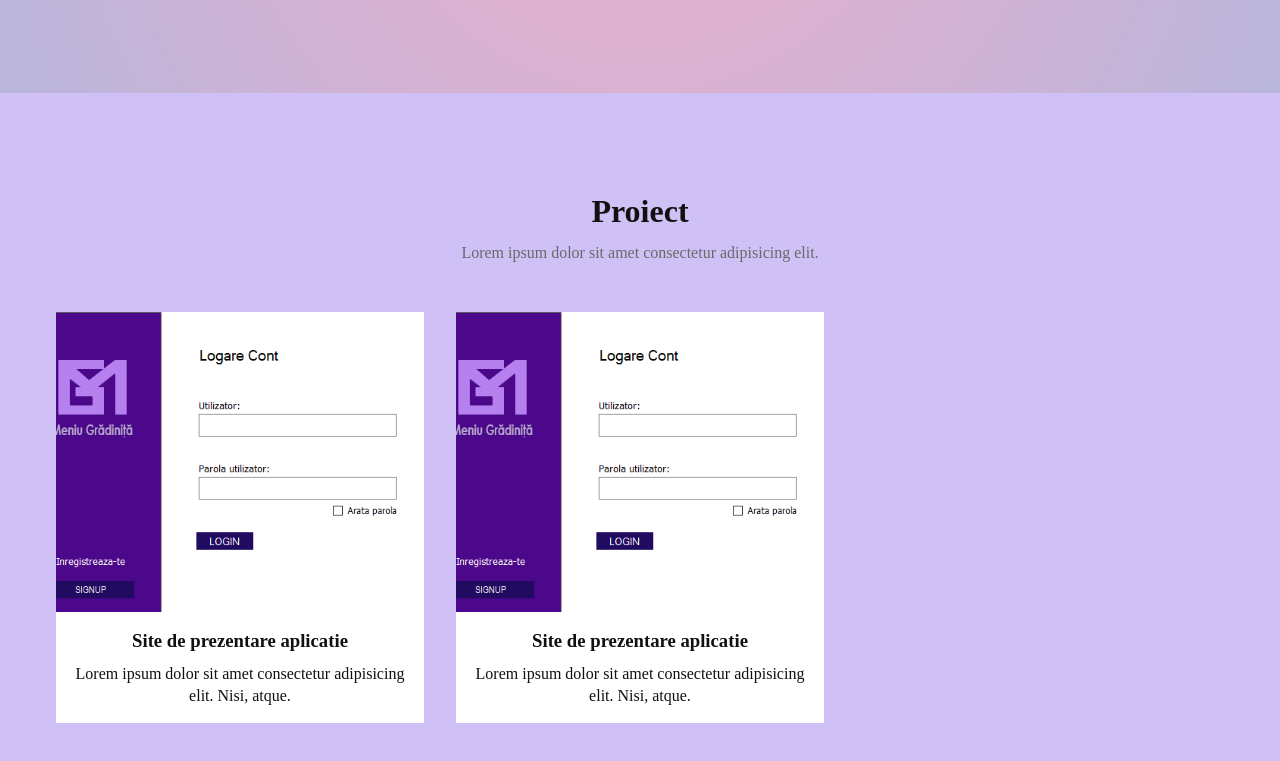
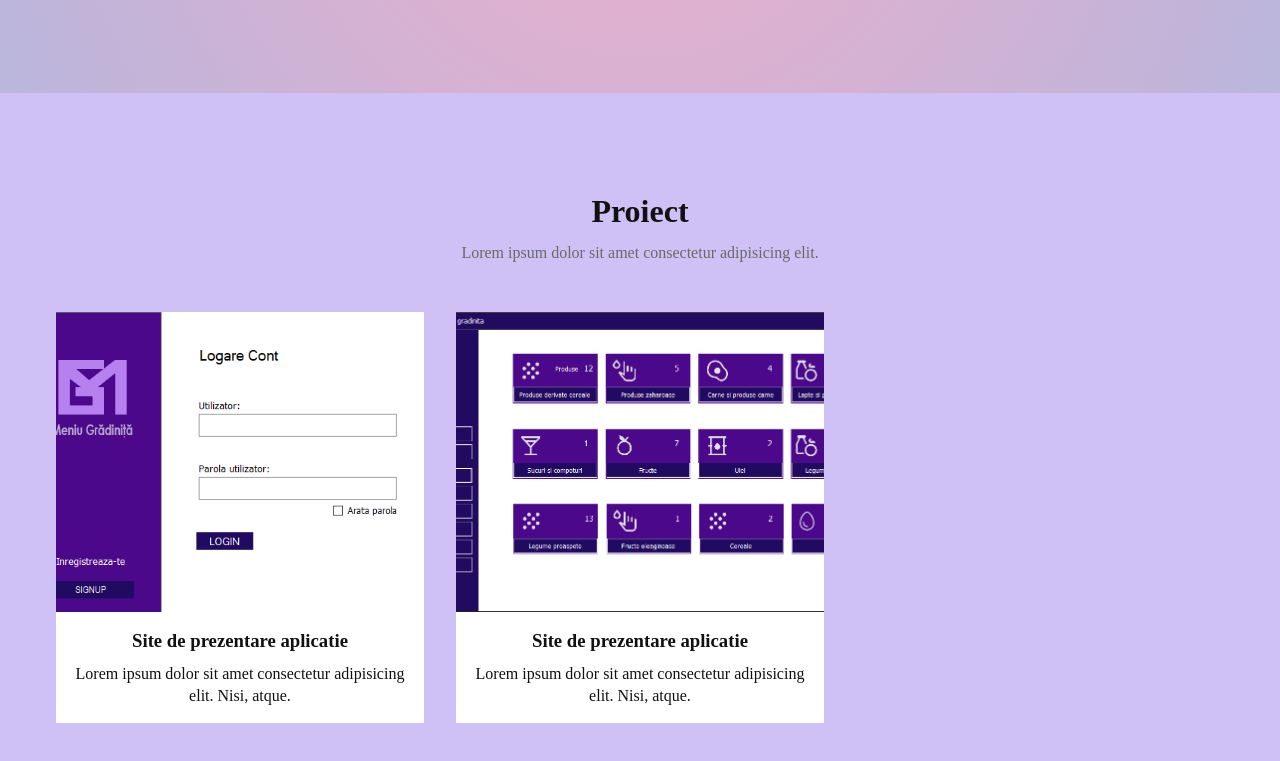
Before and after one commit to yo9gex/website_calculNutrienti, a plain HTML site: page index.html in a window 1280 px wide. Shown: the part 1204-1965 px from the top of the page. Drawn offline with Linux system fonts and the light colour scheme.

Commit message:
Update index.html

```diff
--- a/index.html
+++ b/index.html
@@ -114,7 +114,7 @@
         </div>
          <div class="project-card">
               <a href="" target="_blank" class="project-link">
-                 <img src="images/imaginiDinProiect/interfata logare.png"
+                 <img src="images/imaginiDinProiect/lista produse.png"
                       alt="site prezentare aplicatie"/>
                              <div class="project-overlay">
                                  <span>Deschide proiectul</span>
```
